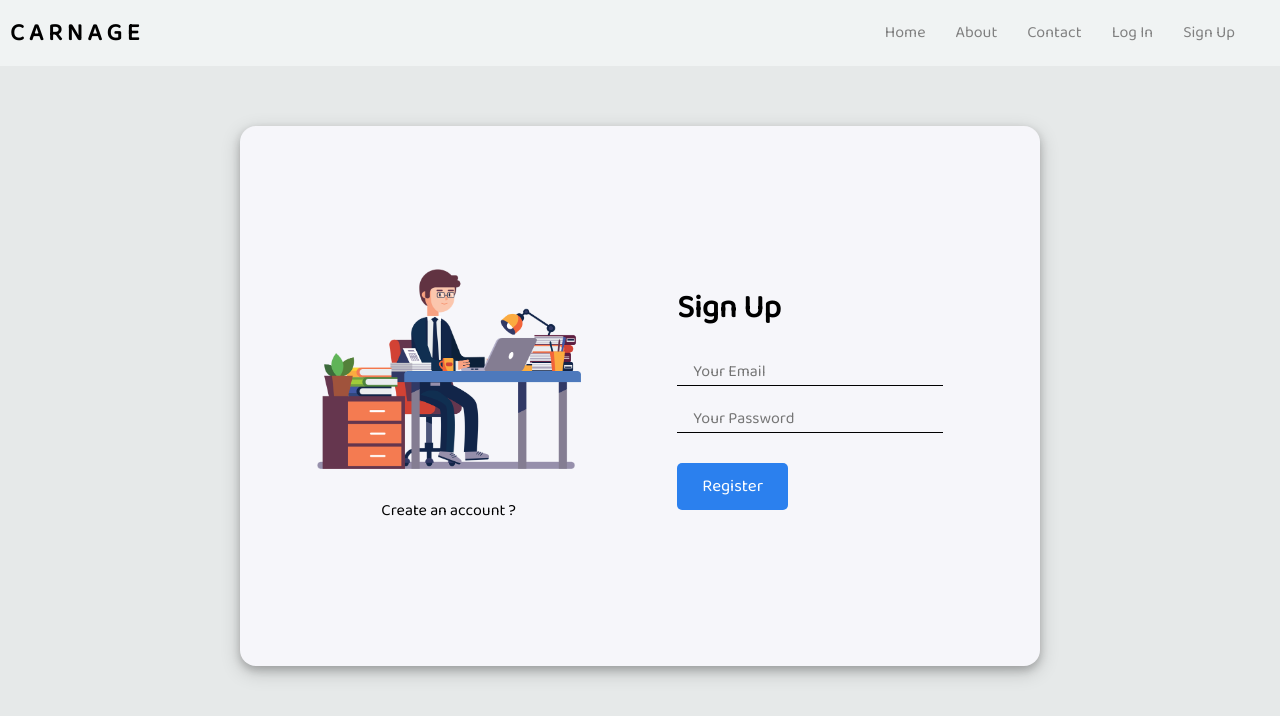
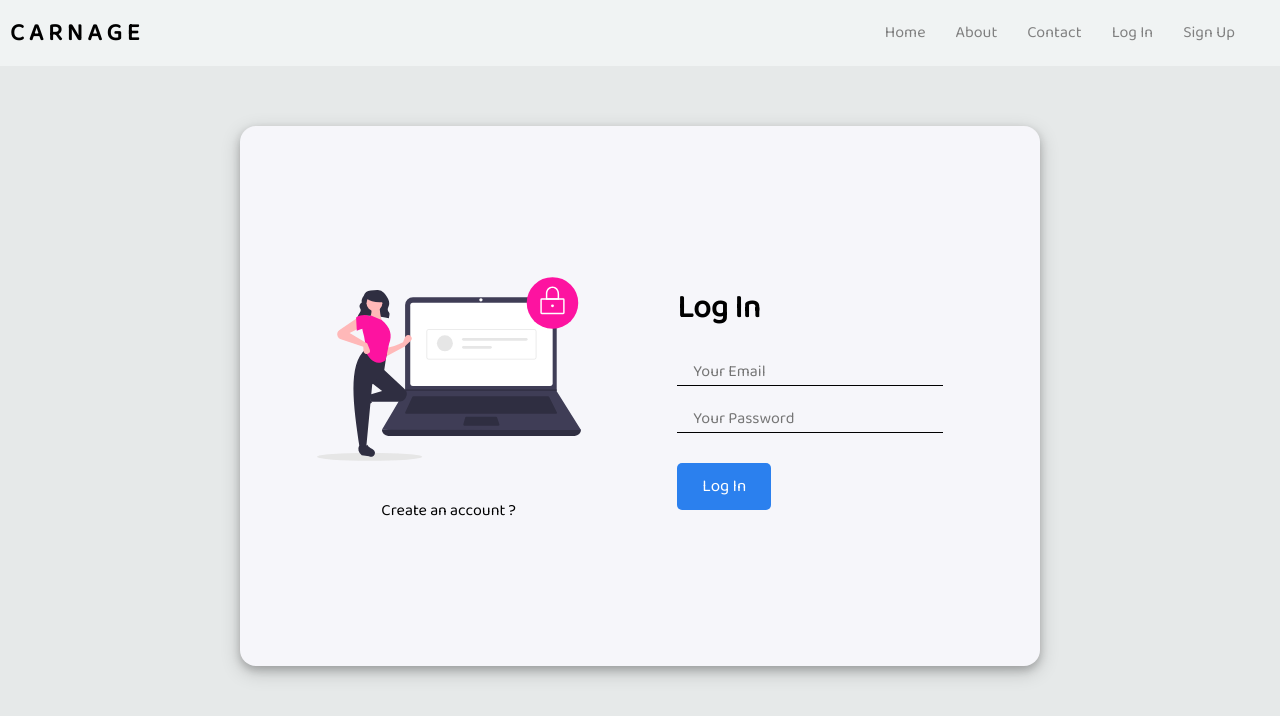
Before and after one commit to osamahannan/MERN_Register, a React (Create React App) app in the folder client/: page /login in a window 1280 px wide. Shown: the top 716 px of the page. Built offline with nearby package versions, Linux system fonts and the light colour scheme; the HTML template or start-up script is replaced by a standard one.

Commit message:
completed login page UI

```diff
--- a/client/src/Components/Login.js
+++ b/client/src/Components/Login.js
@@ -1,5 +1,5 @@
 import React from 'react'
-import signpic from '../assets/signup.png';
+import loginpic from '../assets/login.svg';
 import { Link } from 'react-router-dom';
 
 const Login = () => {
@@ -8,13 +8,13 @@ const Login = () => {
 
             <div className="signin-image">
                 <figure>
-                    <img src={signpic} alt="signin-pic" className="image" />
+                    <img src={loginpic} alt="signin-pic" className="logimage" />
                 </figure>
                 <Link to="/signup" className="signin-link">Create an account ?</Link>
             </div>
 
             <div className="register-container">
-                <h1>Sign Up</h1>
+                <h1>Log In</h1>
 
                 <form className="register-form" id="register-form">
                     <div className="form-group">
@@ -34,7 +34,7 @@ const Login = () => {
                 </form>
 
                 <div className="button">
-                    <button type="submit" name="signin" id="signin" className="btn" value="register">Register</button>
+                    <button type="submit" name="signin" id="signin" className="btn" value="register">Log In</button>
                 </div>
 
             </div>
--- a/client/src/Components/Signup.js
+++ b/client/src/Components/Signup.js
@@ -55,7 +55,7 @@ const Signup = () => {
             </div>
             <div className= "signup-image">
                 <figure>
-                    <img src={signpic} alt="signup-pic" className= "image"/>
+                    <img src={signpic} alt="signup-pic" className= "signimage"/>
                 </figure>
                 <Link to= "/login" className= "signup-link">Already a user ?</Link>
             </div>
--- a/client/src/index.css
+++ b/client/src/index.css
@@ -104,7 +104,7 @@ ul li a:hover {
   align-items: center;
 }
 
-.image {
+.signimage, .logimage {
   width: 264px;
   height: 200px;
   margin-bottom: 20px;
```
Also changed, not shown: client/src/assets/login.svg (added).
